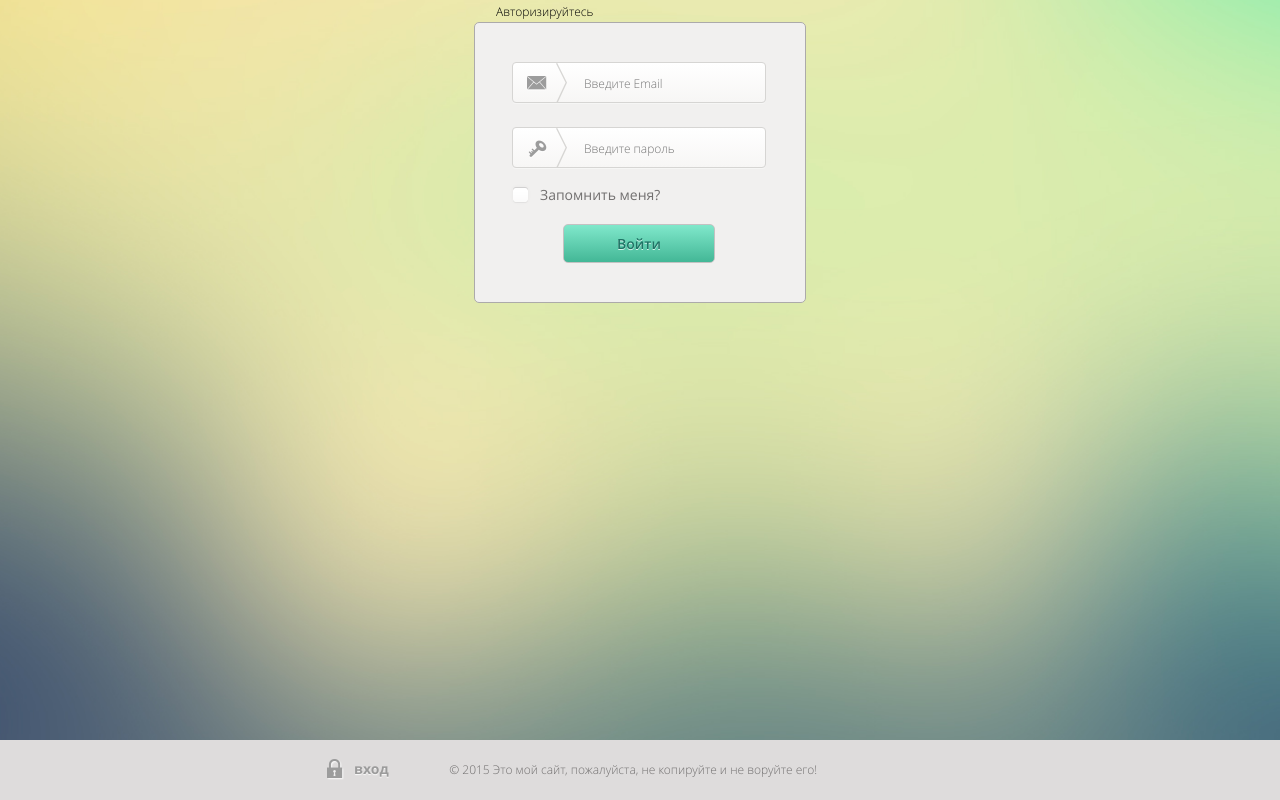
After one commit to DANADJ/GVPortfolio-1, a PHP site: page /autorization.html in a window 1280 px wide. The commit adds this page. Run offline with PHP 8.4, Linux system fonts and the light colour scheme; some libraries are stand-ins or nearby versions.

Commit message:
Сверстал страницу авторизации.

```diff
--- /dev/null
+++ b/app/autorization.html
@@ -0,0 +1,67 @@
+<!doctype html>
+<html lang="ru-RU">
+
+<head>
+    <meta charset="UTF-8">
+    <meta http-equiv="X-UA-Compatible" content="IE=edge">
+    <meta name="viewport" content="width=device-width, initial-scale=1">
+    <title>Сайт портфолио - Гордиенко Валентин - Мои работы</title>
+    <meta name="author" content="WEB-developer Гордиенко Валентин Валентинович">
+    <link rel="stylesheet" href="bower/normalize-css/normalize.css">
+    <link rel="stylesheet" href="fonts/stylesheet.css">
+    <link rel="stylesheet" href="css/main.css">
+    <link rel="stylesheet" href="css/footer.css">
+    <link rel="stylesheet" href="css/page-content.css">
+    <link rel="icon" type="image/png" href="images/favicon-16x16.png" sizes="16x16">
+</head>
+
+<body>
+    <!--[if lt IE8]>
+         <p class="oldBrowser">Ваш браузер устарел. Для коррректного отображения сайта воспользуйтесь более современным браузером.</p>
+      <![endif]-->
+   <div class="wrapper">
+      <section id="autorizationWindow">
+            <h1 class="autorizationWindow-header">Авторизируйтесь</h1>
+            <div class="autorizationWindow-body">
+               <form id="autorizationWindow-form" role="form" class="form">
+                  <div class="server-mes error-mes">
+                     <h4 class="server-mes-header">Невозможно авторизоваться!</h4>
+                     <p class="server-mes-content">Неверные логин/пароль.</p>
+                  </div>
+                  <div class="server-mes succes-mes"></div>
+                  <div class="form-group">
+                     <label class="modalWindow-autorization-label">
+                        <div class="modalWindow-autorization-label-img first-img mail-img"></div>
+                        <div class="modalWindow-autorization-label-img second-img"></div>
+                        <input name="projectName" type="text" placeholder="Введите Email" qtip-content="Вы не ввели адрес вашей электронной почты" class="modalWindow-autorization-input">
+                     </label>
+                     <label for="loginPassword" class="modalWindow-autorization-label">
+                        <div class="modalWindow-autorization-label-img first-img key-img"></div>
+                        <div class="modalWindow-autorization-label-img second-img"></div>
+                        <input id="loginPassword" name="password" type="text" placeholder="Введите пароль" qtip-content="Вы не ввели ваш пароль" class="modalWindow-autorization-input">
+                     </label>
+                     <label for="rememberMeCheckbox" class="modalWindow-autorization-labelForCheckbox">
+                        <input id="rememberMeCheckbox" name="projectName" type="checkbox" class="modalWindow-autorization-checkbox">
+                        <div class="fake-checkbox"></div>
+                        <div class="checbox-title">Запомнить меня?</div>
+                     </label>
+                  </div>
+                  <div class="modalWindow-autorization-button">
+                     <button type="submit" name="add-button" value="Добавить" class="add-button">Войти</button>
+                  </div>
+               </form>
+            </div>
+        </section>
+        <div class="empty"></div>
+    </div>
+    <footer class="footer">
+        <div class="conteiner footer-width">
+            <span class="login"><a href="#" class="footer-login">вход</a></span>
+            <span class="footer-content">&copy; 2015 Это мой сайт, пожалуйста, не копируйте и не воруйте его!</span>
+        </div><!--Конец Conteiner-->
+    </footer>
+    <script src="bower/jquery/jquery.js"></script>
+    <script src="js/login_checkbox.js"></script>
+</body>
+
+</html>
--- a/app/contactwithme.html
+++ b/app/contactwithme.html
@@ -97,7 +97,7 @@
       </div>
       <footer class="footer">
          <div class="conteiner footer-width">
-            <span class="login"><a href="#" class="footer-login">вход</a></span>
+            <span class="login"><a href="autorization.html" class="footer-login">вход</a></span>
             <span class="footer-content">&copy; 2015 Это мой сайт, пожалуйста, не копируйте и не воруйте его!</span>
          </div><!--Конец Conteiner-->
       </footer>
--- a/app/css/page-content.css
+++ b/app/css/page-content.css
@@ -324,7 +324,8 @@
    width: 100%;
 }
 .contactForms-item-input,
-.contactForms-item-textarea, .modalWindow-addNewProject-input, .modalWindow-addNewProject-textarea {
+.contactForms-item-textarea, .modalWindow-addNewProject-input, .modalWindow-addNewProject-textarea,
+.modalWindow-autorization-label {
    border: 1px solid #d6d5d3;
    -webkit-box-sizing: border-box;
            box-sizing: border-box;
@@ -419,16 +420,16 @@
    background: -webkit-linear-gradient(90deg, #c2c0c0 0%, #e3e1e1 86%, #e8e7e7 90%, #e8e7e7 100%);
    background: linear-gradient(0deg, #c2c0c0 0%, #e3e1e1 86%, #e8e7e7 90%, #e8e7e7 100%);
 }
-
-/*ПопАп окно добавления проекта*/
+/*ПопАп окно добавления проекта и окно авторизации*/
 #modalWindow-addNewProject {
    display: none;
    width: 364px;
-   position: fixed;
-   top: 49px;
-   left: 526px;
 }
-.modalWindow-header {
+#autorizationWindow {
+   margin: 0 auto;
+   width: 332px;
+}
+.modalWindow-header, .autorizationWindow-header {
    font: 12px 'open_sanslight';
    color: #fff;
    margin: 2px 0 1px 0;
@@ -436,7 +437,10 @@
    line-height: 19px;
    padding: 0 0 0 22px;
 }
-.modalWindow-body {
+.autorizationWindow-header {
+   color: #000;
+}
+.modalWindow-body, .autorizationWindow-body {
    box-sizing: border-box;
    width: 100%;
    padding: 6px 20px 26px 20px;
@@ -444,6 +448,9 @@
    border: 1px solid #acaaaa;
    background-color: #f1f0ef;
    background-origin: border-box;
+}
+.autorizationWindow-body {
+   padding: 39px 39px 26px 37px;
 }
 .close-button {
    display: block;
@@ -469,6 +476,10 @@
 }
 .modalWindow-addNewProject-label {
    margin: 0 0 9px 0;
+}
+.modalWindow-autorization-label {
+   display: block;
+   margin-bottom: 24px;
 }
 .form-group {
    margin: 0 0 6px 0;
@@ -524,3 +535,75 @@
 .succes-mes {
 
 }
+/*Окно авторизации*/
+.modalWindow-autorization-label {
+   padding: 0px;
+}
+.modalWindow-autorization-label-img {
+   float: left;
+   margin: 0;
+   padding: 0;
+}
+.modalWindow-autorization-label .first-img {
+   width: 43px;
+   height: 39px;
+}
+.modalWindow-autorization-label .mail-img {
+   background: url(../images/email-autorization.png) no-repeat 13px 13px;
+}
+.modalWindow-autorization-label .key-img {
+   background: url(../images/key-autorization.png) no-repeat 14px 12px;
+}
+.modalWindow-autorization-label .second-img {
+   width: 11px;
+   height: 40px;
+   background: url(../images/\).png) no-repeat center center;
+}
+.modalWindow-autorization-input {
+   display: block;
+   float: left;
+   border: none;
+   background: none;
+   width: 181px;
+   line-height: 39px;
+   height: 39px;
+   padding: 0 0 0 17px;
+   font: 12px "open_sanslight";
+}
+.modalWindow-autorization-button {
+   text-align: center;
+   margin: 0 0 13px 0;
+}
+.modalWindow-autorization-button .add-button {
+   position: static;
+   left: 0;
+   max-width: 152px;
+   width: 152px;
+}
+.modalWindow-autorization-labelForCheckbox {
+   display: block;
+   width: 100%;
+   height: 22px;
+   margin: -8px 0 18px 0;
+}
+.modalWindow-autorization-checkbox {
+   position: absolute;
+   left: -10000px;
+}
+.fake-checkbox {
+   float: left;
+   width: 22px;
+   height: 22px;
+   margin: 0 0 0 -2px;
+   background: url(../images/checkbox.png) no-repeat;
+   background-position: -10px -51px;
+}
+.checbox-title {
+   float: left;
+   margin: 1px 0 0 8px;
+   color: #727070;
+   font: 14px "open_sansregular";
+}
+.modalWindow-autorization-checkbox:checked + .fake-checkbox {
+   background-position: -10px -10px;
+}
--- a/app/index.html
+++ b/app/index.html
@@ -200,7 +200,7 @@
       </div>
       <footer class="footer">
          <div class="conteiner footer-width">
-            <span class="login"><a href="#" class="footer-login">вход</a></span>
+            <span class="login"><a href="autorization.html" class="footer-login">вход</a></span>
             <span class="footer-content">&copy; 2015 Это мой сайт, пожалуйста, не копируйте и не воруйте его!</span>
          </div><!--Конец Conteiner-->
       </footer>
```
Also changed, not shown: app/js/add_new_project.js (+4 -4 lines), app/myworks.html (+7 -5 lines), app/images/).png (added), app/images/checkbox.png (added), app/images/email-autorization.png (added), app/images/key-autorization.png (added), app/images/logo.png.
